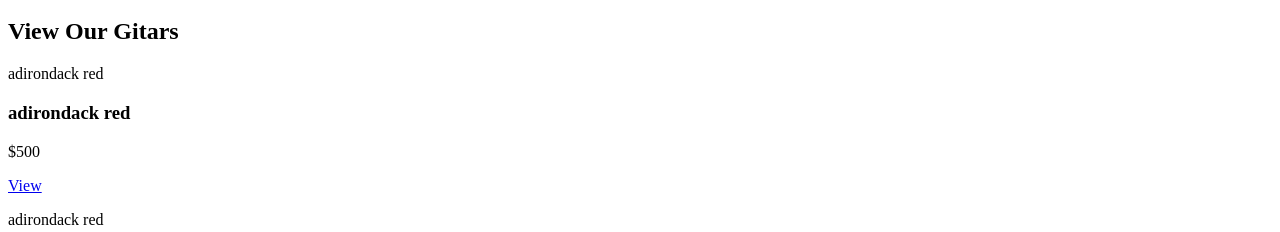
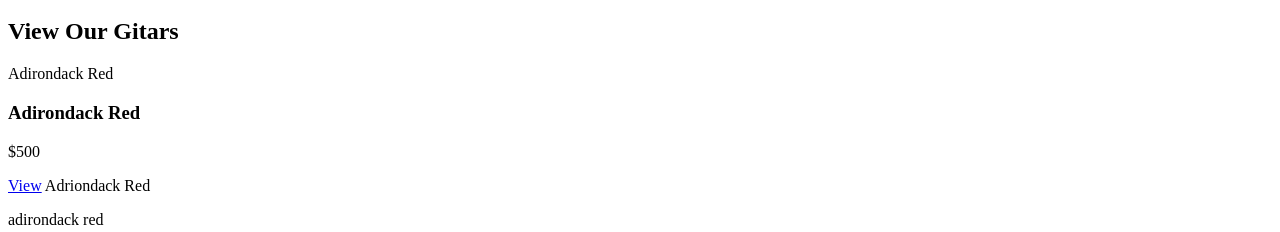
Before and after one commit to Sandrajasmin/Guitarkings, a plain HTML site: page Index.html in a window 1280 px wide. Shown: the part 568-800 px from the top of the page. Drawn offline with Linux system fonts and the light colour scheme.

Commit message:
Update Index.html

```diff
--- a/Index.html
+++ b/Index.html
@@ -44,15 +44,14 @@
                         <div>
                             <h2>View Our Gitars</h2>
                             <div>
-                                <p>adirondack red</p>
+                                <p>Adirondack Red</p>
                                 <div>
-                                    <h3>adirondack red</h3>
+                                    <h3>Adirondack Red</h3>
                                     <div>
                                         <p>$500</p>
                                         <div>
-                                            <p><a href="Google.com">View</a></p>
-                                            <div>
-                                                <p>adirondack red</p>
+                                            <p><a href="Google.com">View</a>
+                                            Adriondack Red</p>
                                             </div>
                                         </div>
                                     </div>
```
